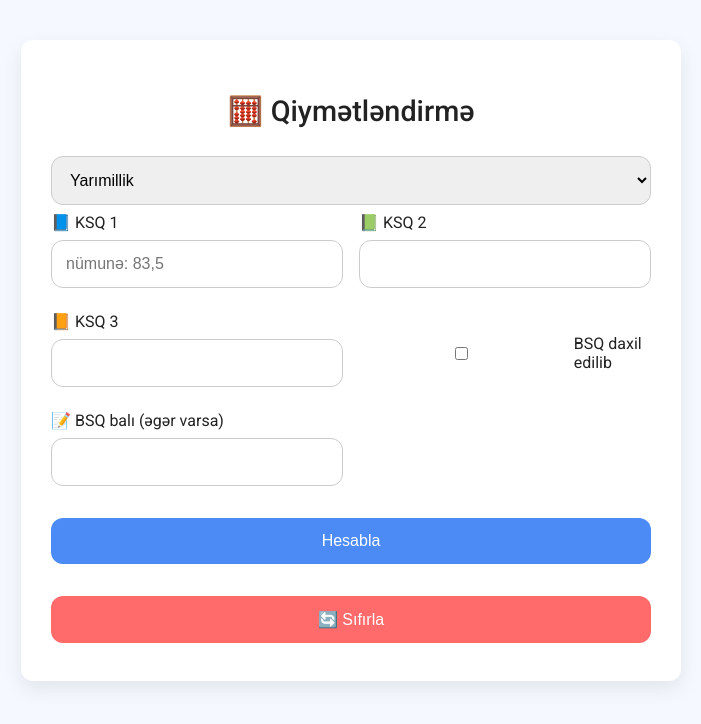
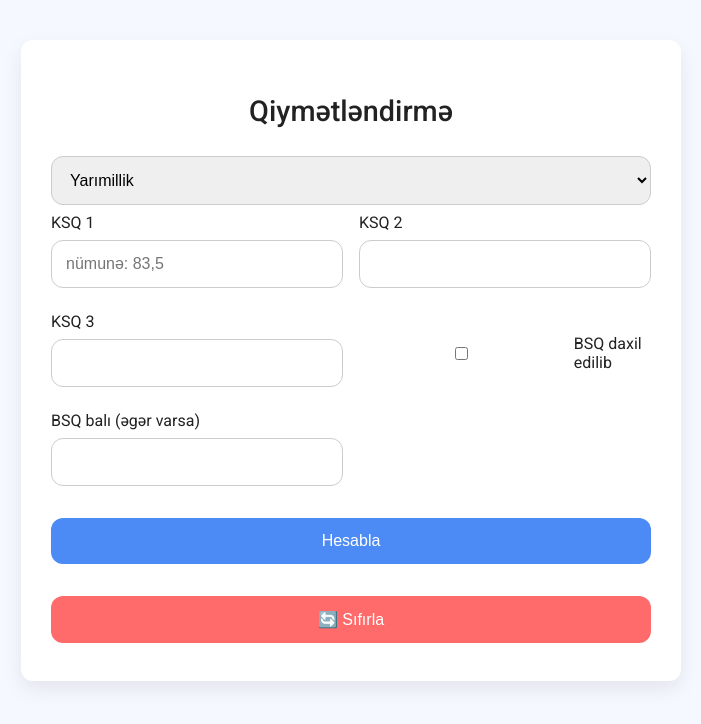
Before and after one commit to ahmedzadeh/qiymetlendirme, a plain HTML site: page index.html in a window 1280 px wide. Shown: the whole page, without its empty margins (289-990 px from the left). Drawn offline with Linux system fonts and the light colour scheme.

Commit message:
Update index.html

```diff
--- a/index.html
+++ b/index.html
@@ -11,7 +11,7 @@
 </head>
 <body>
   <div class="container">
-    <h2>🧮 Qiymətləndirmə</h2>
+    <h2>Qiymətləndirmə</h2>
     <label for="section-select" class="visually-hidden">Qiymət növü</label>
     <select id="section-select" onchange="switchSection(this.value)">
       <option value="yarimillik">Yarımillik</option>
@@ -19,23 +19,23 @@
     </select>
 
     <div id="yarimillik" class="section active">
-      <div class="field"><label for="ksq1">📘 KSQ 1</label><input type="tel" id="ksq1" inputmode="decimal" pattern="[0-9.,]*" placeholder="nümunə: 83,5"></div>
-      <div class="field"><label for="ksq2">📗 KSQ 2</label><input type="tel" id="ksq2" inputmode="decimal" pattern="[0-9.,]*"></div>
-      <div class="field"><label for="ksq3">📙 KSQ 3</label><input type="tel" id="ksq3" inputmode="decimal" pattern="[0-9.,]*"></div>
+      <div class="field"><label for="ksq1">KSQ 1</label><input type="tel" id="ksq1" inputmode="decimal" pattern="[0-9.,]*" placeholder="nümunə: 83,5"></div>
+      <div class="field"><label for="ksq2">KSQ 2</label><input type="tel" id="ksq2" inputmode="decimal" pattern="[0-9.,]*"></div>
+      <div class="field"><label for="ksq3">KSQ 3</label><input type="tel" id="ksq3" inputmode="decimal" pattern="[0-9.,]*"></div>
 
       <div class="field checkbox">
         <input type="checkbox" id="has_bsq">
         <label for="has_bsq">BSQ daxil edilib</label>
       </div>
 
-      <div class="field"><label for="bsq">📝 BSQ balı (əgər varsa)</label><input type="tel" id="bsq" inputmode="decimal" pattern="[0-9.,]*"></div>
+      <div class="field"><label for="bsq">BSQ balı (əgər varsa)</label><input type="tel" id="bsq" inputmode="decimal" pattern="[0-9.,]*"></div>
       <button onclick="calculateYarimillik()">Hesabla</button>
       <button class="reset-button" onclick="resetForm('yarimillik')">🔄 Sıfırla</button>
     </div>
 
     <div id="illik" class="section">
-      <div class="field"><label for="y1">📕 1-ci yarımillik bal</label><input type="tel" id="y1" inputmode="decimal" pattern="[0-9.,]*"></div>
-      <div class="field"><label for="y2">📒 2-ci yarımillik bal</label><input type="tel" id="y2" inputmode="decimal" pattern="[0-9.,]*"></div>
+      <div class="field"><label for="y1">1-ci yarımillik bal</label><input type="tel" id="y1" inputmode="decimal" pattern="[0-9.,]*"></div>
+      <div class="field"><label for="y2">2-ci yarımillik bal</label><input type="tel" id="y2" inputmode="decimal" pattern="[0-9.,]*"></div>
       <button onclick="calculateIllik()">Hesabla</button>
       <button class="reset-button" onclick="resetForm('illik')">🔄 Sıfırla</button>
     </div>
```
